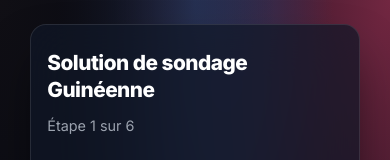
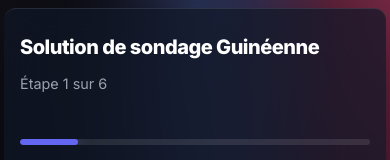
Before and after one commit to Alhassane-Bangoura/formulaire, a React (Vite) app: page / in a window 390 px wide. Shown: the top 160 px of the page. Built offline with nearby package versions, Linux system fonts and the light colour scheme; no server answers; the database is empty.

Commit message:
Fix mobile responsiveness: title clipping and card width

```diff
--- a/src/App.css
+++ b/src/App.css
@@ -288,26 +288,38 @@ textarea:focus {
 
 /* Mobile Devices */
 @media (max-width: 640px) {
+  body {
+    display: block;
+    /* Override index.css flex centering */
+    overflow-x: hidden;
+  }
+
   .survey-wrapper {
-    padding: 1rem 0.75rem;
+    padding: 0.5rem 0.25rem;
     align-items: flex-start;
     background-attachment: scroll;
     /* Better performance on mobile */
+    width: 100%;
+    margin: 0;
   }
 
   .survey-card {
     padding: 1.5rem 1rem;
-    border-radius: 16px;
-    width: calc(100% - 10px);
-    margin: 0.5rem auto 2rem auto;
+    border-radius: 12px;
+    width: 100%;
+    max-width: 100%;
+    margin: 0;
     box-sizing: border-box;
+    border-left: none;
+    border-right: none;
   }
 
   h1 {
-    font-size: 1.3rem;
-    line-height: 1.3;
+    font-size: 1.25rem;
+    line-height: 1.4;
     background: none;
-    /* Disable gradient clip to prevent overflow clipping on wrap */
+    background-clip: padding-box;
+    /* Standard property */
     -webkit-background-clip: initial;
     -webkit-text-fill-color: #fff;
     word-wrap: break-word;
```
